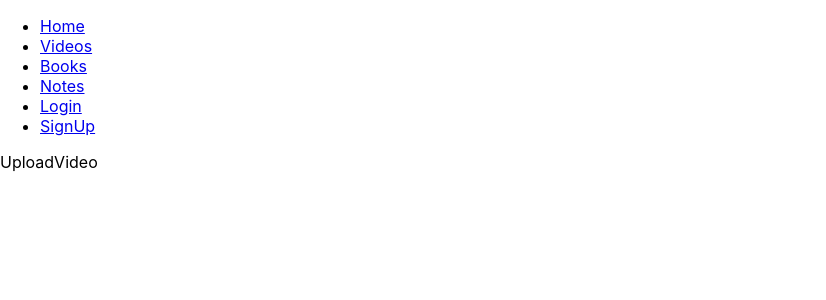
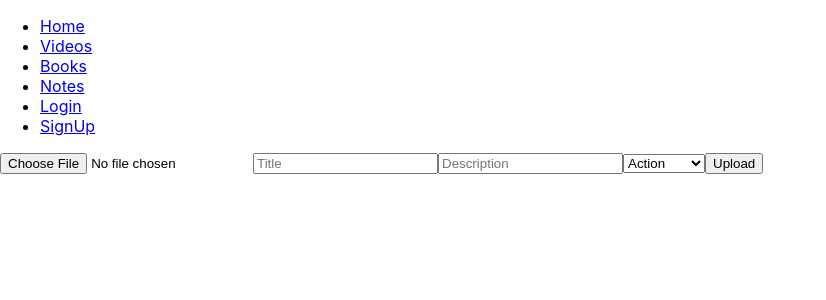
Before and after one commit to maaaaaaaaad/videos, a React (Create React App) app in the folder client/: page /upload/1/video in a window 1280 px wide. Shown: the top 300 px of the page, without its empty margins (0-826 px from the left). Built offline with nearby package versions, Linux system fonts and the light colour scheme; no server answers.

Commit message:
Create video form in videoFrom.tsx

```diff
--- a/client/src/components/Upload/UploadVideo.tsx
+++ b/client/src/components/Upload/UploadVideo.tsx
@@ -1,7 +1,12 @@
 import React from "react";
+import VideoControllers from "./Video/VideoControllers";
 
 const UploadVideo = () => {
-  return <section>UploadVideo</section>;
+  return (
+    <section>
+      <VideoControllers />
+    </section>
+  );
 };
 
 export default UploadVideo;
--- /dev/null
+++ b/client/src/components/Upload/Video/VideoControllers.tsx
@@ -0,0 +1,8 @@
+import React from "react";
+import VideoForm from "./VideoForm";
+
+const VideoControllers = () => {
+  return <VideoForm />;
+};
+
+export default VideoControllers;
--- /dev/null
+++ b/client/src/components/Upload/Video/VideoForm.tsx
@@ -0,0 +1,23 @@
+import React from "react";
+
+const VideoForm = () => {
+  const onChange = (e: React.ChangeEvent<HTMLSelectElement>) => {
+    console.log(e.currentTarget.value);
+  };
+
+  return (
+    <form id="video-uploader">
+      <input type="file" accept="video/*" name="video" />
+      <input type="text" autoComplete="off" placeholder="Title" />
+      <input type="text" autoComplete="off" placeholder="Description" />
+      <select onChange={onChange} name="theme" form="video-uploader">
+        <option value="action">Action</option>
+        <option value="comedy">Comedy</option>
+        <option value="education">Education</option>
+      </select>
+      <input type="submit" autoComplete="off" value="Upload" />
+    </form>
+  );
+};
+
+export default VideoForm;
```
